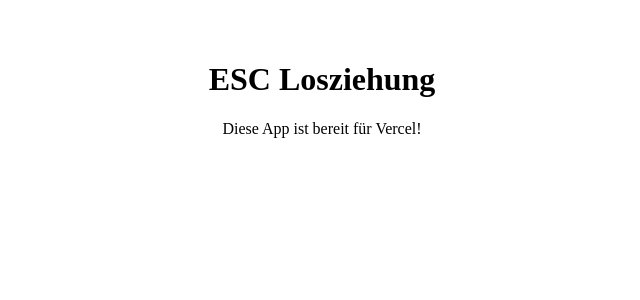
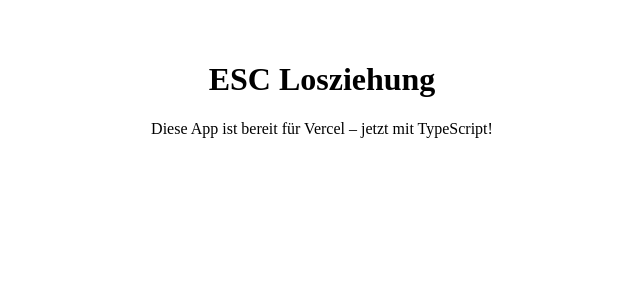
Before and after one commit to dannythevanny/esc-abend-los, a Next.js app: page / in a window 1280 px wide. Shown: the top 300 px of the page, without its empty margins (318-958 px from the left). Built offline with nearby package versions, Linux system fonts and the light colour scheme.

Commit message:
Fix: Add TypeScript packages for Vercel

```diff
--- a/package.json
+++ b/package.json
@@ -11,5 +11,10 @@
     "next": "latest",
     "react": "latest",
     "react-dom": "latest"
+  },
+  "devDependencies": {
+    "typescript": "latest",
+    "@types/react": "latest",
+    "@types/node": "latest"
   }
 }
--- a/pages/index.tsx
+++ b/pages/index.tsx
@@ -3,7 +3,7 @@
   return (
     <div style={{ textAlign: "center", padding: "2rem" }}>
       <h1>ESC Losziehung</h1>
-      <p>Diese App ist bereit für Vercel!</p>
+      <p>Diese App ist bereit für Vercel – jetzt mit TypeScript!</p>
     </div>
   );
 }
```
